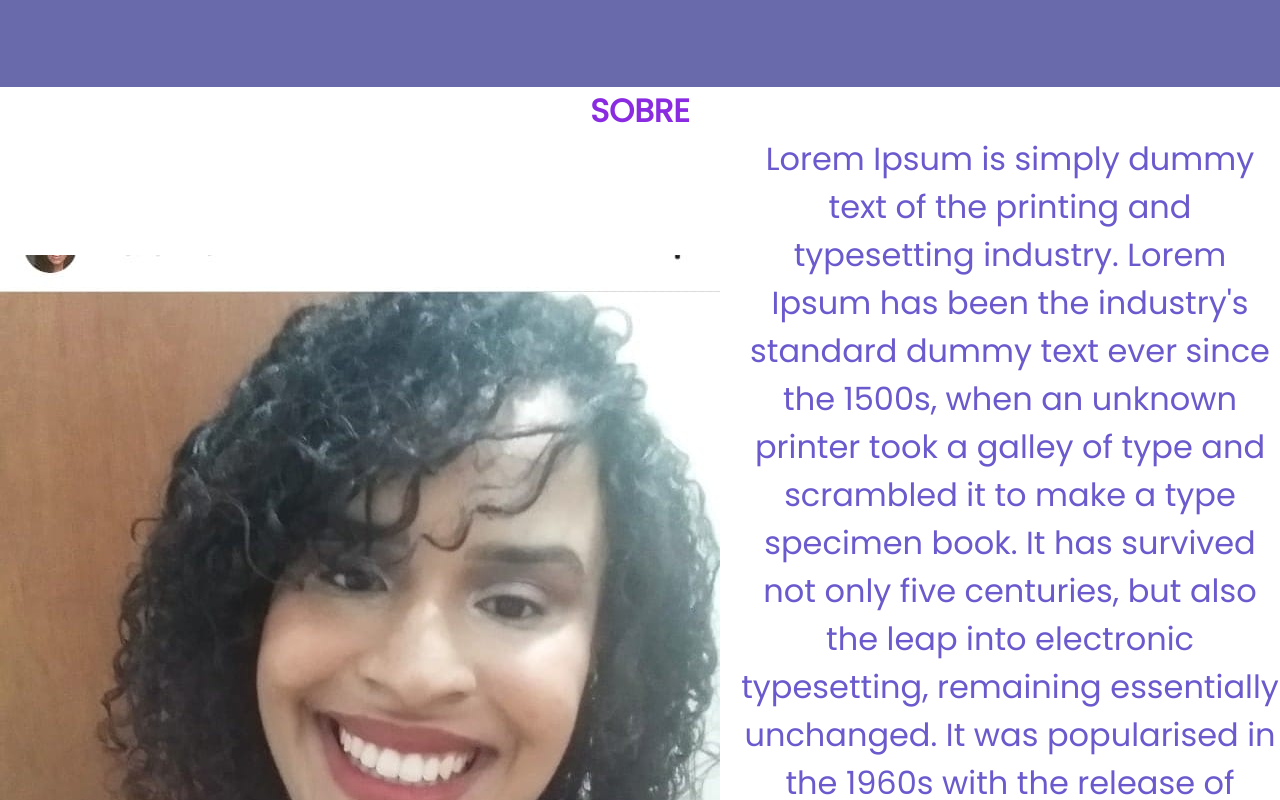
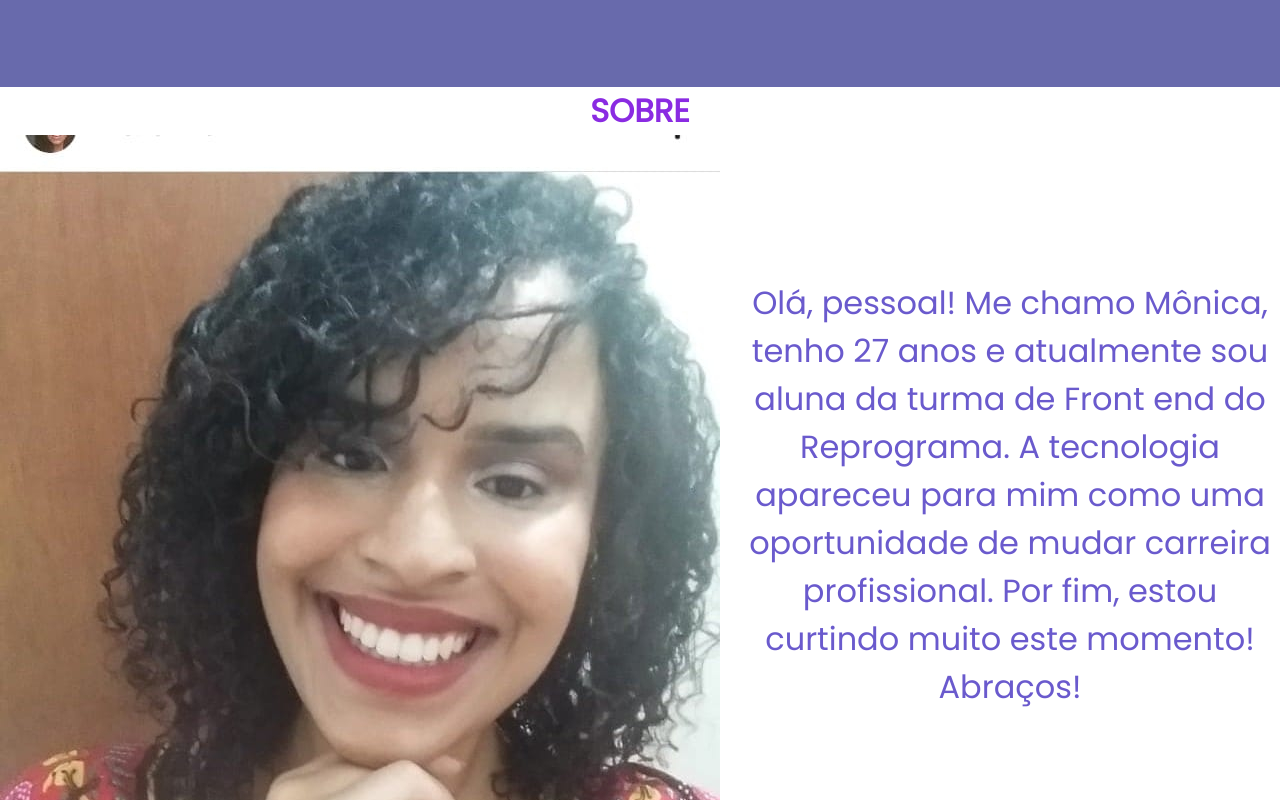
Before and after one commit to monicapruiz/Aula-15-portifolio, a React (Vite) app: page /sobre in a window 1280 px wide. Shown: the part 640-1440 px from the top of the page. Built offline with nearby package versions, Linux system fonts and the light colour scheme.

Commit message:
alterações 2

```diff
--- a/src/pages/Sobre.jsx
+++ b/src/pages/Sobre.jsx
@@ -13,7 +13,7 @@ const Sobre = () => {
       <h1 className={styles.titulo}>SOBRE</h1>
       <div id = "foto" className={styles.foto}>
       <img src={monica} alt="Foto da Mônica" />
-      <p>Lorem Ipsum is simply dummy text of the printing and typesetting industry. Lorem Ipsum has been the industry's standard dummy text ever since the 1500s, when an unknown printer took a galley of type and scrambled it to make a type specimen book. It has survived not only five centuries, but also the leap into electronic typesetting, remaining essentially unchanged. It was popularised in the 1960s with the release of Letraset sheets containing Lorem Ipsum passages, and more recently with desktop publishing software like Aldus PageMaker including versions of Lorem Ipsum.</p>
+      <p>Olá, pessoal! Me chamo Mônica, tenho 27 anos e atualmente sou aluna da turma de Front  end do Reprograma. A tecnologia apareceu para mim como uma oportunidade de mudar carreira profissional. Por fim, estou curtindo muito este momento! Abraços!</p>
       </div>
     </>
   )
```
